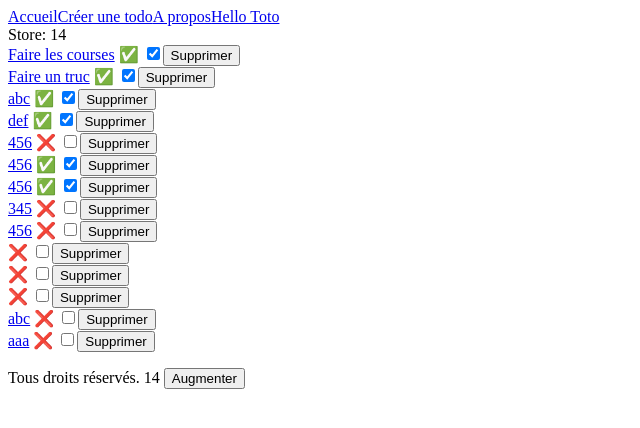
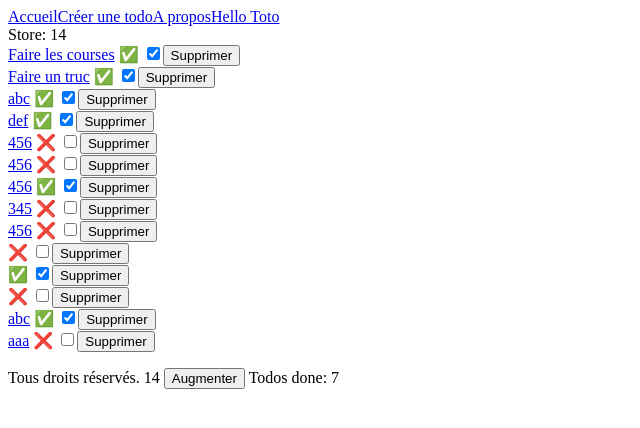
Before and after one commit to daw-2/vue, a Vue app in the folder 03-router/: page / in a window 1280 px wide. Shown: the top 428 px of the page, without its empty margins (0-640 px from the left). Built offline with nearby package versions, Linux system fonts and the light colour scheme; data requests are answered from the project's data file.

Commit message:
FInish Pinia explain

```diff
--- a/03-router/db.json
+++ b/03-router/db.json
@@ -27,7 +27,7 @@
     },
     {
       "name": "456",
-      "done": true,
+      "done": false,
       "id": 35
     },
     {
@@ -52,7 +52,7 @@
     },
     {
       "name": "",
-      "done": false,
+      "done": true,
       "id": 41
     },
     {
@@ -62,7 +62,7 @@
     },
     {
       "name": "abc",
-      "done": false,
+      "done": true,
       "id": 43
     },
     {
--- a/03-router/src/components/Footer.vue
+++ b/03-router/src/components/Footer.vue
@@ -9,5 +9,6 @@
     Tous droits réservés.
     {{ store.count }}
     <button @click="store.increment(1)">Augmenter</button>
+    Todos done: {{ store.completedTodos }}
   </p>
 </template>
--- a/03-router/src/stores/counter.js
+++ b/03-router/src/stores/counter.js
@@ -4,6 +4,12 @@ import { defineStore } from 'pinia'
 
 export const useCounterStore = defineStore('counter', {
   state: () => ({ count: 0, todos: [] }),
+  getters: {
+    /* completedTodos() {
+      console.log(this.todos);
+    }, */
+    completedTodos: (state) => state.todos.filter(t => t.done).length,
+  },
   actions: {
     increment(value) {
       this.count += value;
@@ -18,9 +24,9 @@ export const useCounterStore = defineStore('counter', {
 });
 
 export const useCounterStore2 = defineStore('counter2', () => {
-  const count = ref(0)
-  const doubleCount = computed(() => count.value * 2)
-  function increment() {
+  const count = ref(0) // state
+  const doubleCount = computed(() => count.value * 2) // getters
+  function increment() { // actions
     count.value++
   }
 
--- a/03-router/src/views/HomeView.vue
+++ b/03-router/src/views/HomeView.vue
@@ -3,6 +3,9 @@
   import { onMounted, ref } from 'vue';
   import { RouterLink } from 'vue-router';
   import Modal from '../components/Modal.vue';
+  import { useCounterStore } from '../stores/counter';
+
+  const store = useCounterStore();
 
   const todos = ref([]);
   const todoBeDeleted = ref(null);
@@ -29,7 +32,7 @@
 
 <template>
   <div>
-    <div v-for="todo in todos" :key="todo.id">
+    <div v-for="todo in store.todos" :key="todo.id">
       <RouterLink :to="`/todo/${todo.id}`">
         {{ todo.name }}
       </RouterLink>
```
